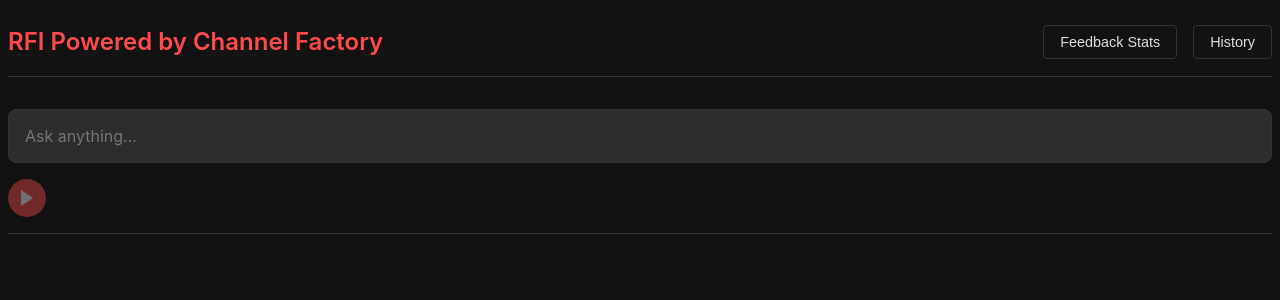
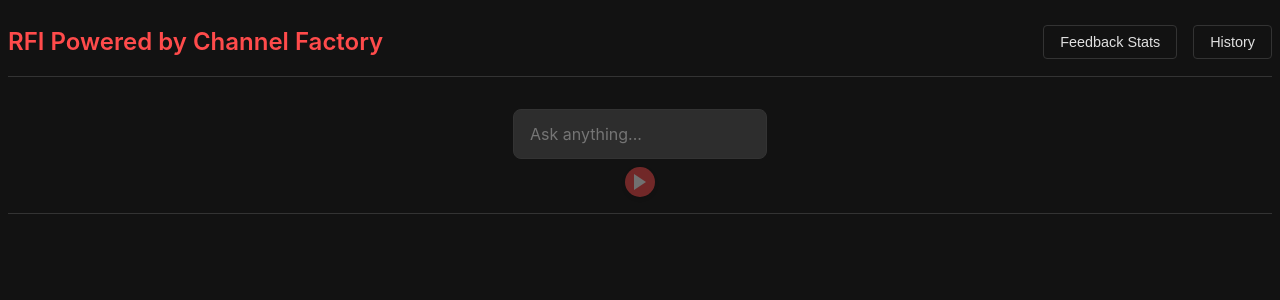
Before and after one commit to AIspowers/rfi-render, a React (Vite) app in the folder rfi-interface/: page / in a window 1280 px wide. Shown: the top 300 px of the page. Built offline with nearby package versions, Linux system fonts and the light colour scheme.

Commit message:
css fixes

```diff
--- a/rfi-interface/src/index.css
+++ b/rfi-interface/src/index.css
@@ -97,8 +97,9 @@
 
 .question-form {
   display: flex;
+  align-items: center;
   flex-direction: column;
-  gap: 1rem;
+  gap: 0.5rem;
   margin-bottom: 1rem;
   border-bottom: 1px solid var(--border-color);
   padding-bottom: 1rem;
@@ -108,7 +109,8 @@
   flex: 1;
   min-height: 50px;
   max-height: 200px;
-  padding: 0.875rem 1rem;
+  padding: 0.75rem 1rem;
+  height: auto;
   border-radius: 8px;
   resize: none;
   border: 1px solid var(--border-color);
@@ -135,8 +137,9 @@
 }
 
 .send-button {
-  width: 38px;
-  height: 38px;
+  position: relative;
+  width: 30px;
+  height: 30px;
   background-color: var(--accent-color);
   border: none;
   color: white;
```
